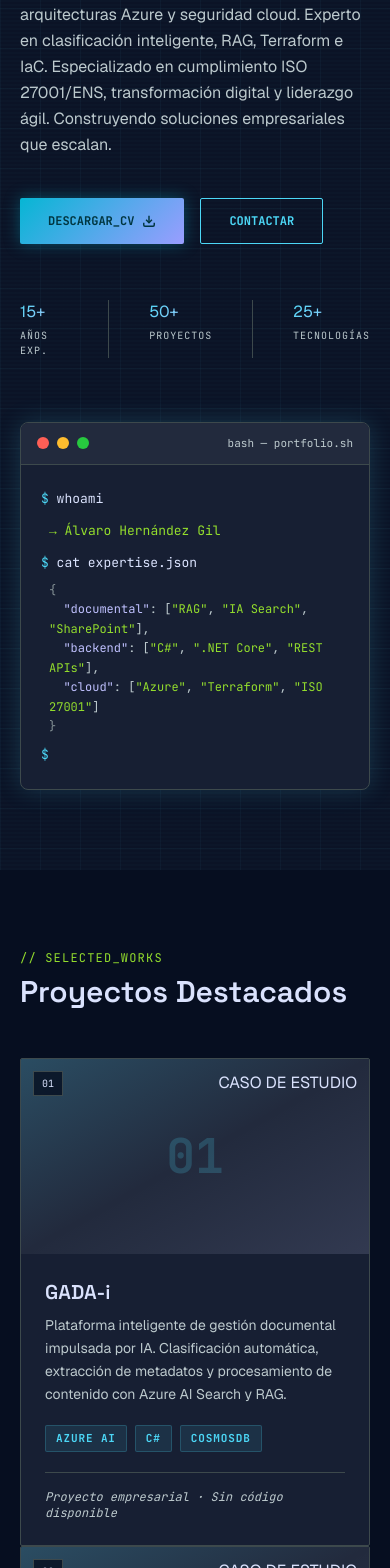
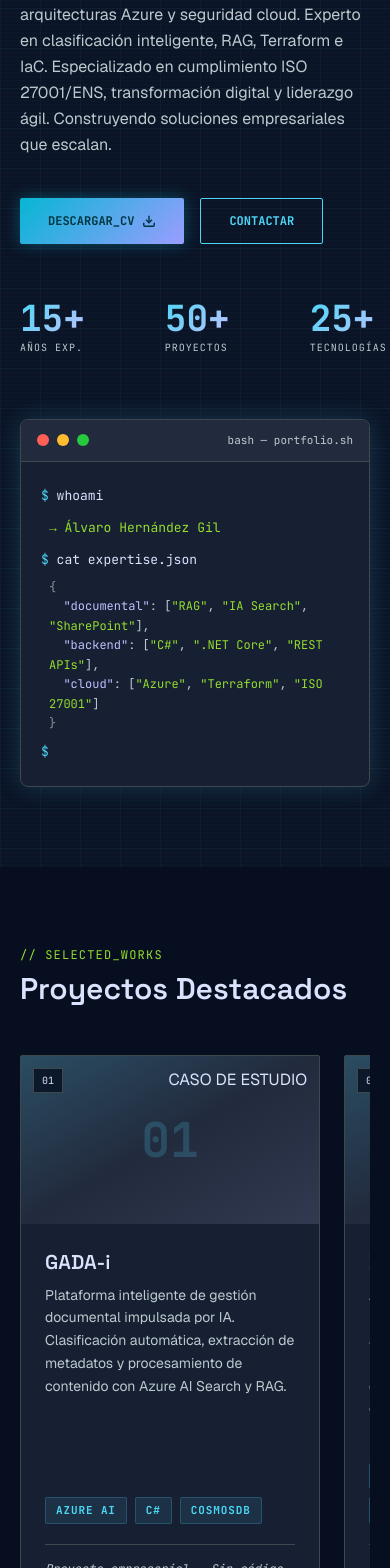
Before and after one commit to Nocksos/WebPersonal, a React (Vite) app in the folder apps/portfolio-react/: page / in a window 390 px wide. Shown: the part 432-2000 px from the top of the page. Built offline with nearby package versions, Linux system fonts and the light colour scheme.

Commit message:
fix(carousel): restore missing CSS classes and implement window resize boundary clamping (#184)

```diff
--- a/apps/portfolio-react/src/index.css
+++ b/apps/portfolio-react/src/index.css
@@ -116,4 +116,81 @@
       transform: translateY(0);
     }
   }
+
+  /* ── Carousel ── */
+  .carousel-track {
+    display: flex;
+    gap: 24px;
+    transition: transform 0.45s cubic-bezier(0.25, 0.46, 0.45, 0.94);
+    will-change: transform;
+  }
+  .carousel-card {
+    flex: 0 0 calc(33.333% - 16px);
+    min-width: 300px;
+  }
+  @media (max-width: 1024px) {
+    .carousel-card {
+      flex: 0 0 calc(50% - 12px);
+    }
+  }
+  @media (max-width: 640px) {
+    .carousel-card {
+      flex: 0 0 85%;
+    }
+  }
+
+  /* ── Timeline ── */
+  .timeline-dot {
+    width: 8px;
+    height: 8px;
+    border-radius: 50%;
+    background: #4cd7f6;
+    border: 2px solid #0b1326;
+    outline: 1px solid #4cd7f6;
+    flex-shrink: 0;
+    margin-top: 4px;
+  }
+
+  /* ── Progress bars ── */
+  .progress-bar {
+    height: 2px;
+    background: #131b2e;
+    border-radius: 1px;
+    overflow: hidden;
+  }
+  .progress-fill {
+    height: 100%;
+    background: linear-gradient(90deg, #4cd7f6, #c0c1ff);
+    border-radius: 1px;
+    width: 0;
+    transition: width 1.2s ease;
+  }
+
+  /* ── Contact form ── */
+  .form-input {
+    background: #131b2e;
+    border: none;
+    border-bottom: 1px solid #3d494c;
+    color: #dae2fd;
+    font-family: 'JetBrains Mono', monospace;
+    font-size: 13px;
+    padding: 12px 0;
+    width: 100%;
+    outline: none;
+    transition: border-color 0.2s;
+  }
+  .form-input:focus {
+    border-color: #4cd7f6;
+  }
+  .form-input::placeholder {
+    color: rgba(188, 201, 205, 0.4);
+  }
+
+  /* ── Stat counter ── */
+  .stat-number {
+    font-family: 'JetBrains Mono', monospace;
+    font-size: 36px;
+    font-weight: 700;
+    line-height: 1;
+  }
 }
--- a/apps/portfolio-react/src/presentation/components/common/ProjectsCarousel.tsx
+++ b/apps/portfolio-react/src/presentation/components/common/ProjectsCarousel.tsx
@@ -1,4 +1,4 @@
-import { useState, useEffect, useRef } from 'react'
+import { useState, useEffect, useRef, useCallback } from 'react'
 import { Project } from '@/domain/types'
 
 const PROJECTS_DATA: Project[] = [
@@ -47,14 +47,16 @@ export const ProjectsCarousel: React.FC = () => {
   const totalCards = PROJECTS_DATA.length + 1 // +1 for the "Próximamente" card
   const maxIndex = Math.max(0, totalCards - visibleCount)
 
-  const updateDimensions = () => {
+  const updateDimensions = useCallback(() => {
+    let nextVisibleCount = 3
     if (window.innerWidth >= 1024) {
-      setVisibleCount(3)
+      nextVisibleCount = 3
     } else if (window.innerWidth >= 640) {
-      setVisibleCount(2)
+      nextVisibleCount = 2
     } else {
-      setVisibleCount(1)
+      nextVisibleCount = 1
     }
+    setVisibleCount(nextVisibleCount)
 
     if (trackRef.current) {
       const cardEl = trackRef.current.querySelector('.carousel-card')
@@ -62,7 +64,10 @@ export const ProjectsCarousel: React.FC = () => {
         setCardWidth(cardEl.getBoundingClientRect().width)
       }
     }
-  }
+
+    const nextMaxIndex = Math.max(0, totalCards - nextVisibleCount)
+    setCurrentIndex((prev) => Math.min(prev, nextMaxIndex))
+  }, [totalCards])
 
   useEffect(() => {
     updateDimensions()
@@ -74,12 +79,12 @@ export const ProjectsCarousel: React.FC = () => {
       clearTimeout(timer)
       window.removeEventListener('resize', updateDimensions)
     }
-  }, [])
+  }, [updateDimensions])
 
   // Recalculate card width whenever visibleCount or children render changes
   useEffect(() => {
     updateDimensions()
-  }, [visibleCount])
+  }, [visibleCount, updateDimensions])
 
   const handlePrev = () => {
     setCurrentIndex((prev) => Math.max(0, prev - 1))
```
